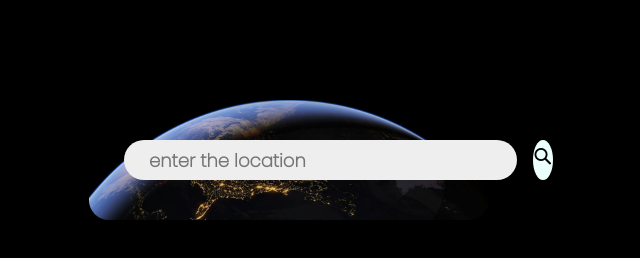
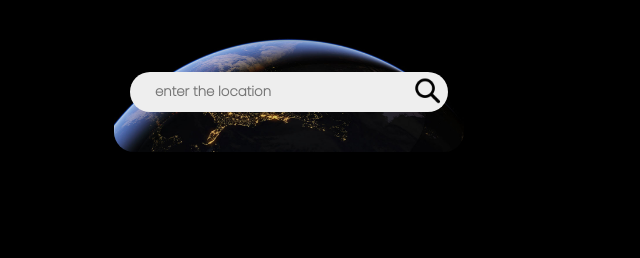
Before and after one commit to Deepak-GitHub1474/Weather-App, a plain HTML site: page index.html in a window 1280 px wide. Shown: the whole page, without its empty margins (351-991 px from the left). Drawn offline with Linux system fonts and the light colour scheme.

Commit message:
updated css

```diff
--- a/index.html
+++ b/index.html
@@ -15,7 +15,7 @@
     <div class="card">
         <div class="search">
             <input type="text" placeholder="enter the location" spellcheck="false" id="search-input">
-            <button><img src="image/search-icon.png"></button>
+            <img src="image/search-icon.png" id="search-icon">
         </div>
         <div class="error">
             <p>Invalid location name</p>
--- a/script.js
+++ b/script.js
@@ -1,7 +1,7 @@
 const apiKey = "5a6dda4630eb62ad05ff285853856883";
 const apiUrl = "https://api.openweathermap.org/data/2.5/weather?units=metric&q=";
 const searchBox = document.querySelector(".search input");
-const searchBtn = document.querySelector(".search button");
+const searchBtn = document.getElementById("search-icon");
 const weatherIcon = document.querySelector(".weather-icon");
 
 async function checkWeather(location){
--- a/style.css
+++ b/style.css
@@ -11,24 +11,22 @@ body{
 }
 
 .card{
-    width: 90%;
-    max-width: 400px;
-    /* background: linear-gradient(135deg, #00feba, #5b548a); */
+    width: 350px;
     background-image: url(image/earth.jpg);
     background-size: cover;
     background-position: center;
     color: #fff;
-    margin: 100px auto 0;
+    margin: 2rem auto;
     border-radius: 20px;
-    padding: 40px 35px;
+    padding: 2.5rem 1rem;
     text-align: center;
 }
 
 .search{
-    width: 100%;
     display: flex;
     align-items: center;
-    justify-content: space-between;
+    justify-content: center;
+    position: relative;
 }
 
 .search input{
@@ -37,26 +35,18 @@ body{
     background: #eee;
     color: #000;
     font-weight: 600;
-    font-size: 18px;
+    border-radius: 50px;
     padding: 10px 25px;
-    margin-right: 16px;
     height: 40px;
-    border-radius: 50px;
-    flex: 1;
+    width: 100%;
 }
 
-.search button{
-    border: 0;
-    outline: 0;
-    background: #ebfffc;
-    border-radius: 50%;
-    width: 40px;
-    height: 40px;
+.search img{
+    width: 30px;
+    height: 30px;
     cursor: pointer;
-}
-
-.search button img{
-    height: 20px;
+    position: absolute;
+    right: 5px;
 }
 
 .weather h1{
@@ -103,10 +93,9 @@ body{
 }
 
 .error{
-    text-align: left;
-    margin-left: 10px;
-    font-size: 16px;
-    margin-top: 10px;
+    text-align: center;
+    font-size: 1rem;
+    margin-top: 8rem;
     color: #d30808;
     font-weight: bold;
     display: none;
```
